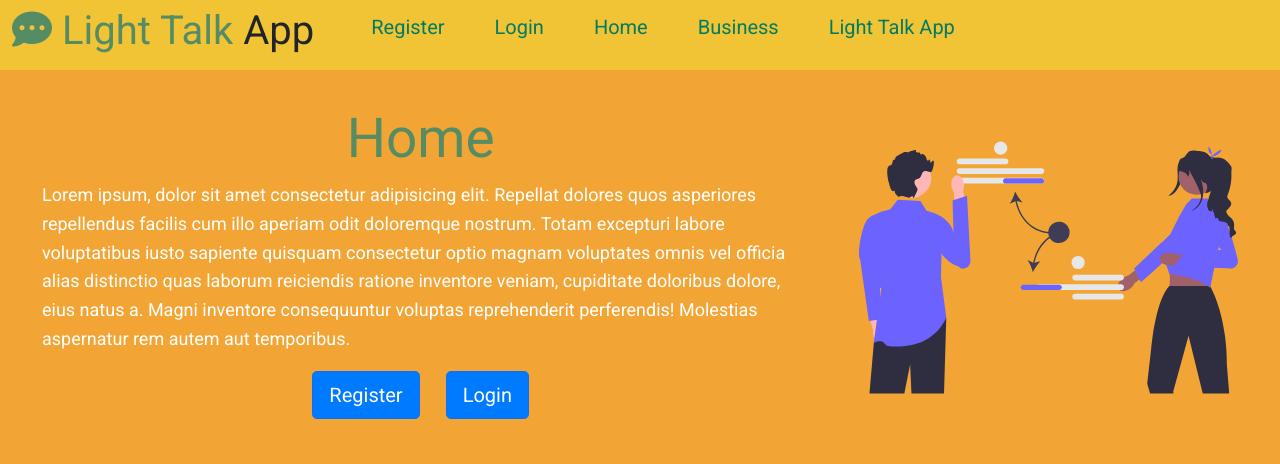
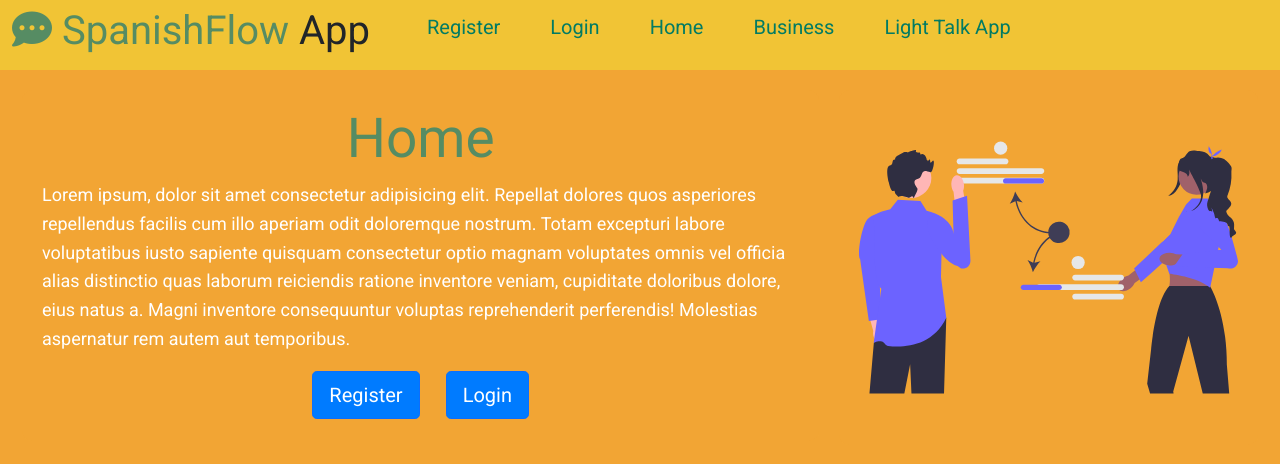
Before and after one commit to CanteroFederico/SpanishFlow, a Flask app: page / in a window 1280 px wide. Shown: the top 464 px of the page. Run offline with Flask 2, Linux system fonts and the light colour scheme; some libraries are stand-ins or nearby versions.

Commit message:
Update layout.html

```diff
--- a/capp/templates/layout.html
+++ b/capp/templates/layout.html
@@ -70,7 +70,7 @@
         <div class="light_talk_app_navbar">
           <h1 class="logo">
             <span class="text-logo"
-              ><i class="fa-solid fa-comment-dots"></i> Light Talk</span
+              ><i class="fa-solid fa-comment-dots"></i> SpanishFlow</span
             >
             App
           </h1>
```
